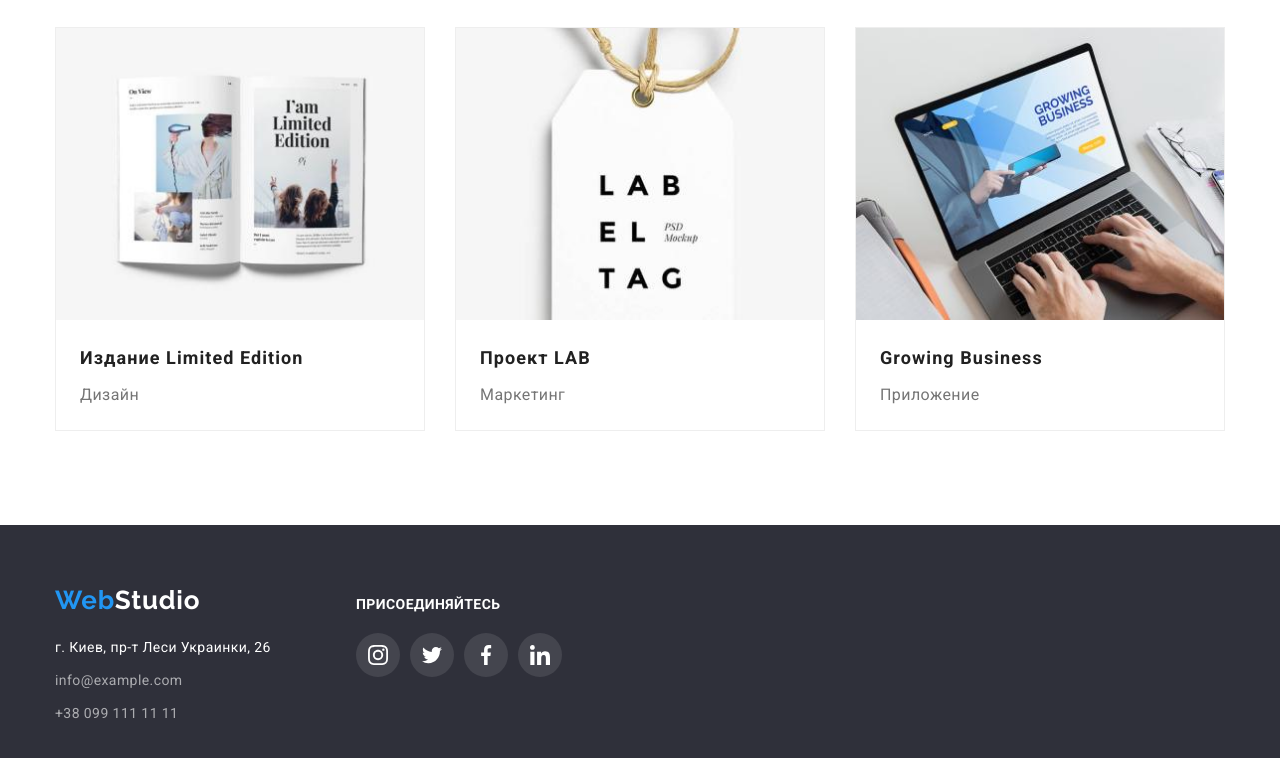
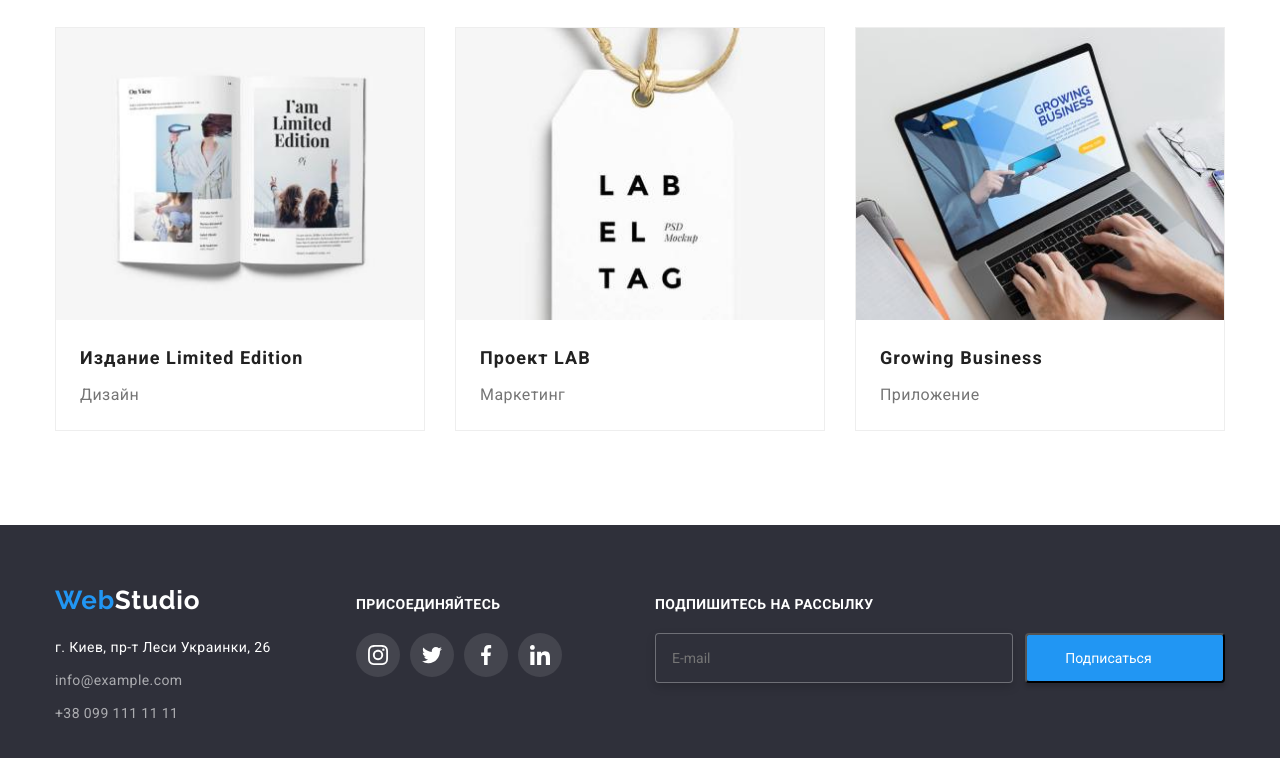
Before and after one commit to Viktoriia1005/goit-markup-hw-06, a plain HTML site: page portfolio.html in a window 1280 px wide. Shown: the part 1106-1864 px from the top of the page. Drawn offline with nearby package versions, Linux system fonts and the light colour scheme.

Commit message:
добавляет форму в футер портфолио

```diff
--- a/portfolio.html
+++ b/portfolio.html
@@ -237,7 +237,22 @@
                 </ul>
 
             </div>
+            <div class="footer-mailing">
+                <b class="footer-mailin-accent">Подпишитесь на рассылку</b>
+                <form class="footer-form">
+                    <div class="footer-form-subscription">
+                        <label class="footer-form-label">
+                            <input class="footer-form-input" type="email" name="footer-email" placeholder="E-mail">
+                        </label>
 
+                        <button class="footer-button" type="submit">Подписаться
+                            <svg class="footer-form-icon">
+                                <use href="./images/icons.svg#icon-send"></use>
+                            </svg>
+                        </button>
+                    </div>
+                </form>
+            </div>
         </div>
     </footer>
 
```
Also changed, not shown: index.html (+0 -2 lines).
